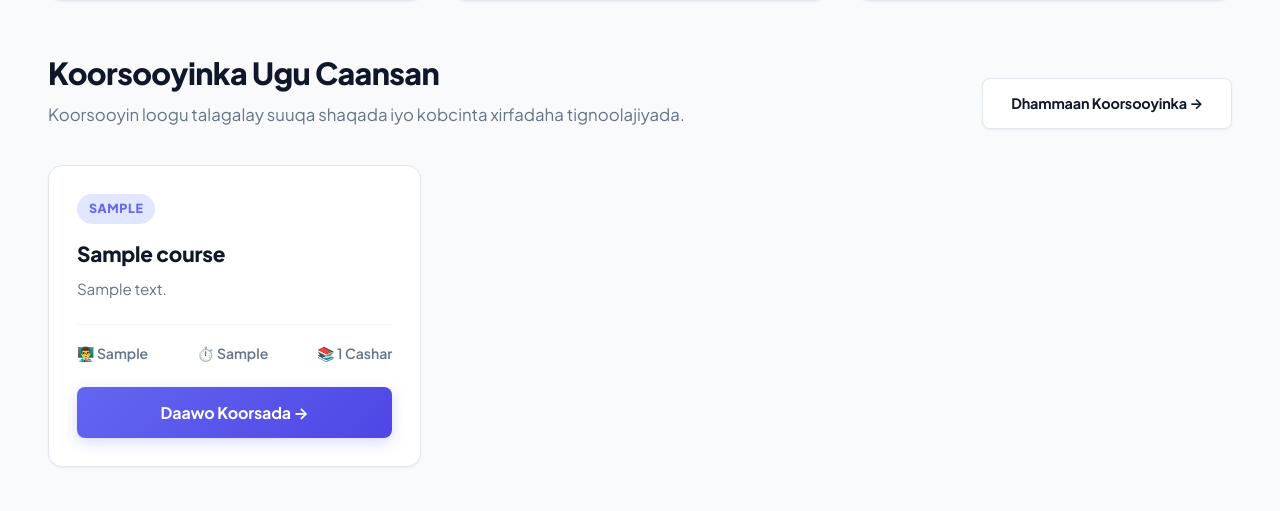
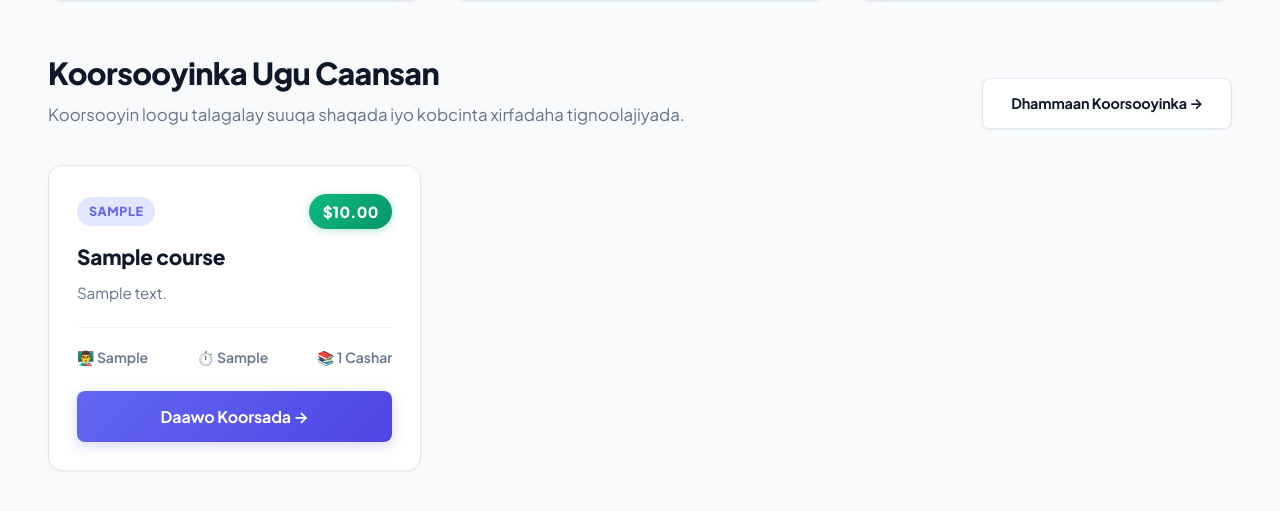
Before and after one commit to Abdikadirkosar/django-elearning, a Django app: page / in a window 1280 px wide. Shown: the part 817-1328 px from the top of the page. Run offline with Django 5.2, Linux system fonts and the light colour scheme; tables that the repository leaves empty hold one stand-in row (values such as "Sample post").

Commit message:
feat: Display prominent price badges on top of course cards and headers across home, course list, and course detail

```diff
--- a/courses/templates/courses/home.html
+++ b/courses/templates/courses/home.html
@@ -57,7 +57,14 @@
       {% for course in featured_courses %}
         <div class="course-card">
           <div class="course-card-body">
-            <span class="category-tag">{{ course.category }}</span>
+            <div class="course-card-top-bar">
+              <span class="category-tag">{{ course.category }}</span>
+              {% if course.is_free %}
+                <span class="course-price-tag free">Bilaash</span>
+              {% else %}
+                <span class="course-price-tag">${{ course.price }}</span>
+              {% endif %}
+            </div>
             <h3 class="course-card-title">{{ course.title }}</h3>
             <p class="course-card-desc">{{ course.description|truncatewords:18 }}</p>
 
--- a/static/css/style.css
+++ b/static/css/style.css
@@ -736,6 +736,40 @@ a:hover {
   margin-bottom: 1rem;
   align-self: flex-start;
 }
+
+.course-card-top-bar {
+  display: flex;
+  justify-content: space-between;
+  align-items: center;
+  width: 100%;
+  margin-bottom: 0.85rem;
+}
+
+.course-card-top-bar .category-tag {
+  margin-bottom: 0;
+  align-self: auto;
+}
+
+.course-price-tag {
+  display: inline-flex;
+  align-items: center;
+  gap: 4px;
+  background: linear-gradient(135deg, #10b981, #059669);
+  color: #ffffff;
+  font-size: 0.95rem;
+  font-weight: 800;
+  padding: 0.35rem 0.85rem;
+  border-radius: var(--radius-full);
+  box-shadow: 0 2px 8px rgba(16, 185, 129, 0.3);
+  letter-spacing: 0.02em;
+  white-space: nowrap;
+}
+
+.course-price-tag.free {
+  background: linear-gradient(135deg, #6366f1, #818cf8);
+  box-shadow: 0 2px 8px rgba(99, 102, 241, 0.3);
+}
+
 
 .course-card-title {
   font-size: 1.3rem;
--- a/templates/base.html
+++ b/templates/base.html
@@ -5,7 +5,7 @@
   <meta charset="UTF-8">
   <meta name="viewport" content="width=device-width, initial-scale=1.0">
   <title>{% block title %}AQOONPLUS — Barashada Online ee Heer Sare{% endblock %}</title>
-  <link rel="stylesheet" href="{% static 'css/style.css' %}?v=5.3">
+  <link rel="stylesheet" href="{% static 'css/style.css' %}?v=5.4">
 </head>
 <body>
 
```
Also changed, not shown: courses/templates/courses/course_detail.html (+8 -1 lines), courses/templates/courses/course_list.html (+8 -1 lines).
